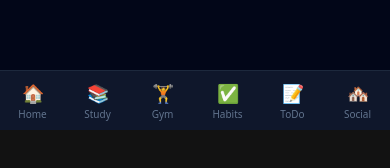
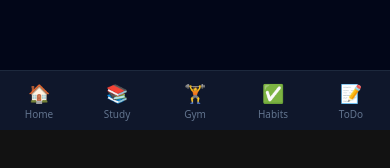
Before and after one commit to prashant14391443-ship-it/daily-goal, a Next.js app: page / in a window 390 px wide. Shown: the part 714-882 px from the top of the page. Built offline with nearby package versions, Linux system fonts and the light colour scheme; no server answers.

Commit message:
fix community build + nav 5 tabs

```diff
--- a/app/BottomNav.tsx
+++ b/app/BottomNav.tsx
@@ -9,13 +9,12 @@ const tabs = [
   { href: "/gym-log", icon: "🏋️", label: "Gym" },
   { href: "/routine-habits", icon: "✅", label: "Habits" },
   { href: "/todo", icon: "📝", label: "ToDo" },
-  { href: "/community", icon: "🏘️", label: "Social" },
 ];
 
 export default function BottomNav() {
   const pathname = usePathname();
   return (
-    <nav className="fixed bottom-0 inset-x-0 z-40 bg-slate-900 border-t border-slate-800 grid grid-cols-6 md:hidden">
+    <nav className="fixed bottom-0 inset-x-0 z-40 bg-slate-900 border-t border-slate-800 grid grid-cols-5 md:hidden">
       {tabs.map((t) => (
         <Link
           key={t.href}
--- a/app/community-room/page.tsx
+++ b/app/community-room/page.tsx
@@ -66,6 +66,7 @@ export default function CommunityPage() {
       .insert({ owner_id: userId, name, description: desc, room_code: room })
       .select()
       .single();
+    if (!data) return;
     await supabase
       .from("community_members")
       .insert({ community_id: data.id, user_id: userId });
```
